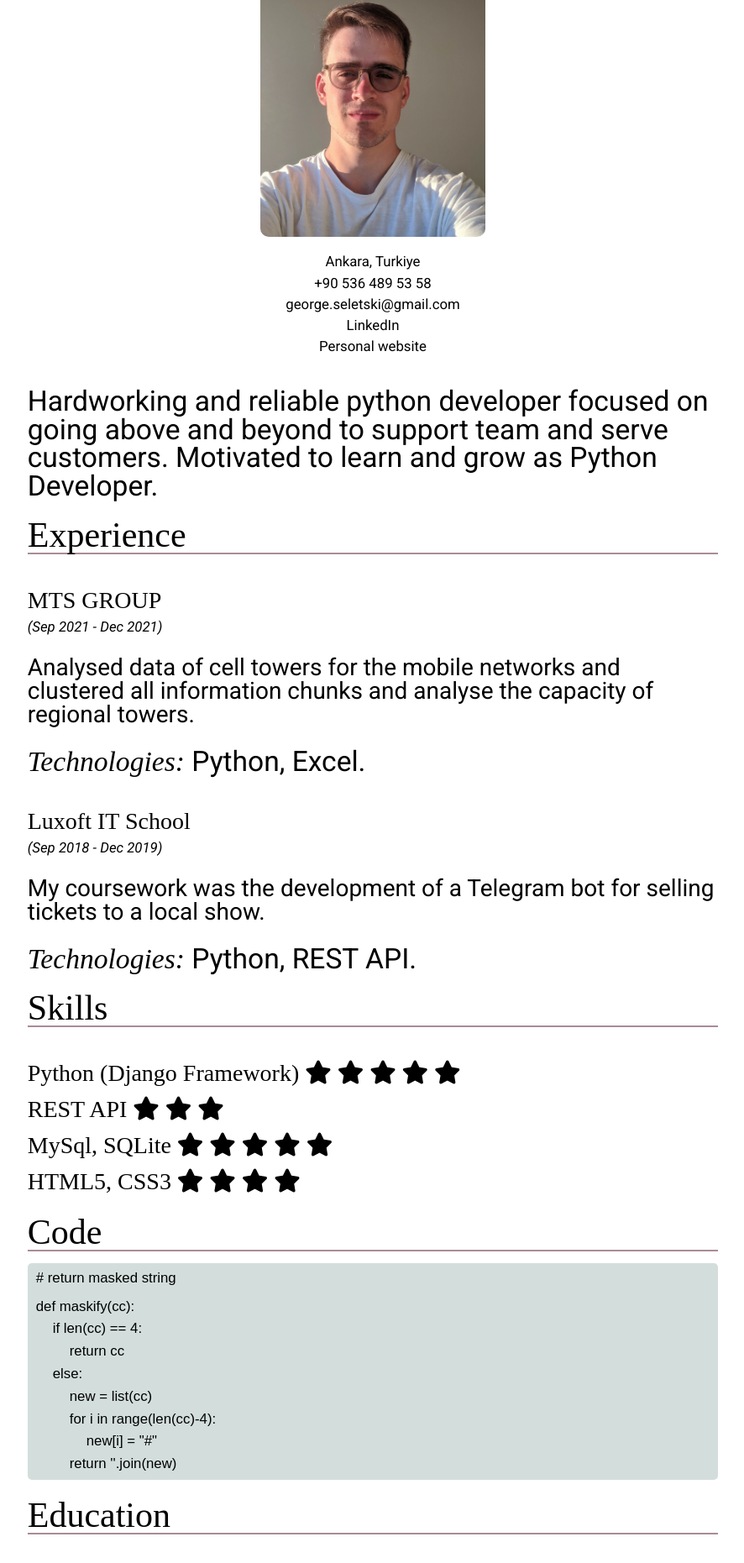
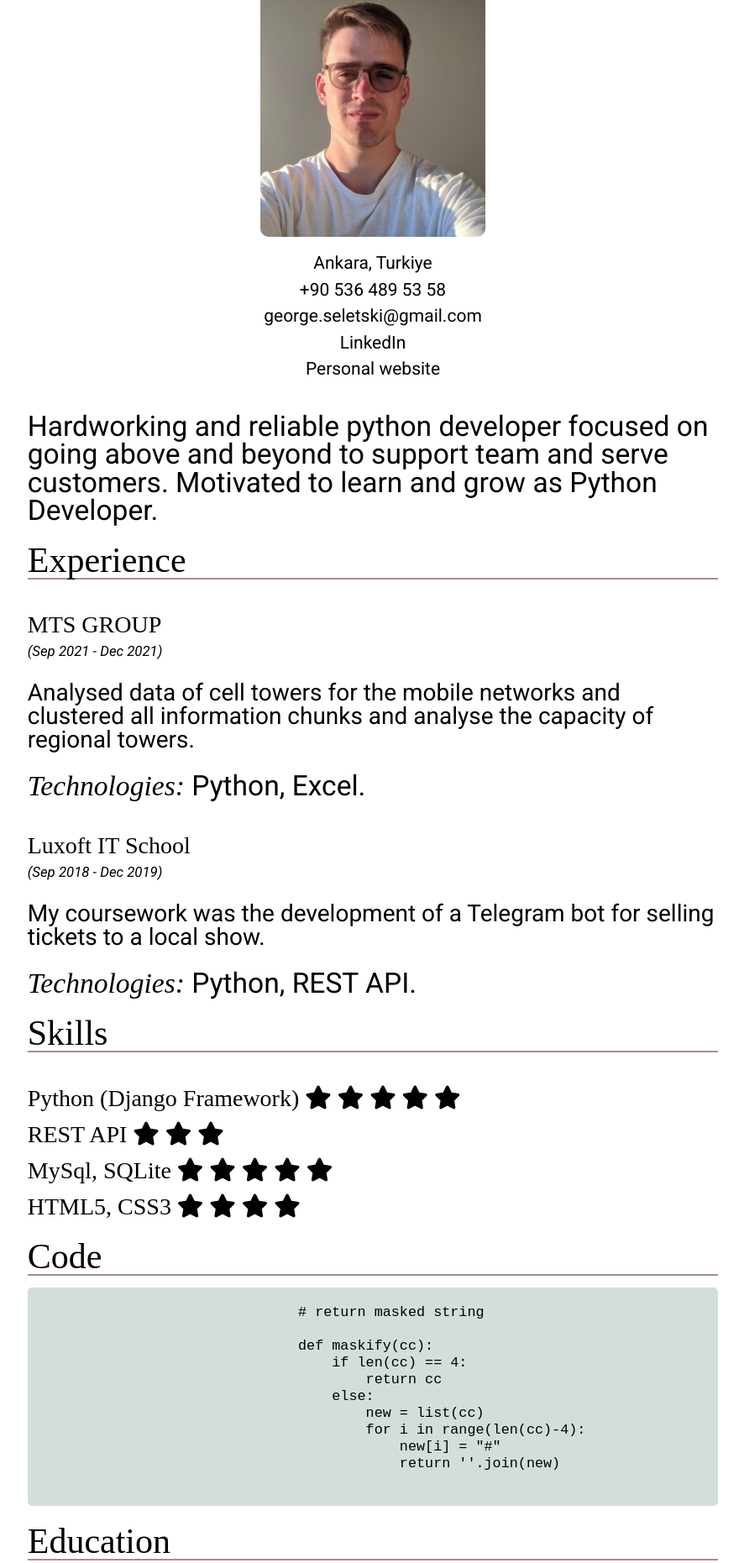
Before and after one commit to George-Seletski/rsschool-cv, a plain HTML site: page index.html in a window 1280 px wide. Shown: the part 287-2148 px from the top of the page at 84% size, without its empty margins (196-1082 px from the left). Drawn offline with Linux system fonts and the light colour scheme.

Commit message:
fix: html tags

```diff
--- a/index.html
+++ b/index.html
@@ -19,18 +19,20 @@
     <div class="wrapper">
         <header>
             <h1 class="main-head">George Seletski</h1>
-            <img class="avatar" src="img/IMG_20211019_182208.jpg" alt="">
+            <img class="avatar" src="img/IMG_20211019_182208.jpg" alt="George-Seletski">
         </header>
         <main>
             <div class="cv__item">
                 <div class="contacts">
-                    <p>Ankara, Turkiye</p>
-                    <p>+90 536 489 53 58</p>
-                    <p><a href="mailto:george.seletski@gmail.com">george.seletski@gmail.com</a></p>
-                    <p><a href="https://www.linkedin.com/in/george-seletski/">LinkedIn</a>
-                    </p>
-                    <p><a href="https://george-seletski.github.io/">Personal website</a></p>
+                    <ul>
+                    <li>Ankara, Turkiye</li>
+                    <li>+90 536 489 53 58</li>
+                    <li><a href="mailto:george.seletski@gmail.com">george.seletski@gmail.com</a></li>
+                    <li><a href="https://www.linkedin.com/in/george-seletski/">LinkedIn</a>
+                    </li>
+                    <li><a href="https://george-seletski.github.io/">Personal website</a></li>
                 </div>
+            </ul>
                 <div class="description">
                     <p>Hardworking and reliable python developer focused on going above and
                         beyond to support team and serve customers.
@@ -103,6 +105,22 @@
                 <div class="divider"></div>
                 <div class="code-block">
                     <div class="text-programm">
+
+                        <pre>
+                            <code>
+                                # return masked string
+
+                                def maskify(cc):
+                                    if len(cc) == 4:
+                                        return cc
+                                    else:
+                                        new = list(cc)
+                                        for i in range(len(cc)-4):
+                                            new[i] = "#"
+                                            return ''.join(new)
+                            </code>
+                          </pre>
+                          <!--
                         # return masked string <br><br>
                         def maskify(cc):<br>
                         <span class="tab2">if len(cc) == 4:</span> <br>
@@ -112,7 +130,7 @@
                                 <span class="tab4">for i in range(len(cc)-4):</span><br>
                                 <span class="tab6">new[i] = "#" </span> <br>
                                 <span class="tab4">return ''.join(new)</span><br>
-
+-->
                     </div>
                 </div>
             </div>
@@ -179,7 +197,7 @@
             </nav>
             </div>
             <div class="copyright">
-            <span><i class="fa-regular fa-copyright"></i> 2022 by George Seletski</span>
+            <span><a href="https://www.linkedin.com/in/george-seletski/"><i class="fa-regular fa-copyright"></i> 2022 by George Seletski</a></span>
         </div>
         </footer>
     </div>
--- a/styles/style.css
+++ b/styles/style.css
@@ -104,6 +104,7 @@ p{
 }
 .contacts{
     text-align: center;
+    font-size: 150%;
 }
 .main-head{
     font-weight: 700;
@@ -140,7 +141,7 @@ p{
 
 }
 .text-programm{
-    padding: 10px;
+    line-height: 20px;
     font-size: 120%;
     font-family: Arial, Helvetica, sans-serif;
 }
```
